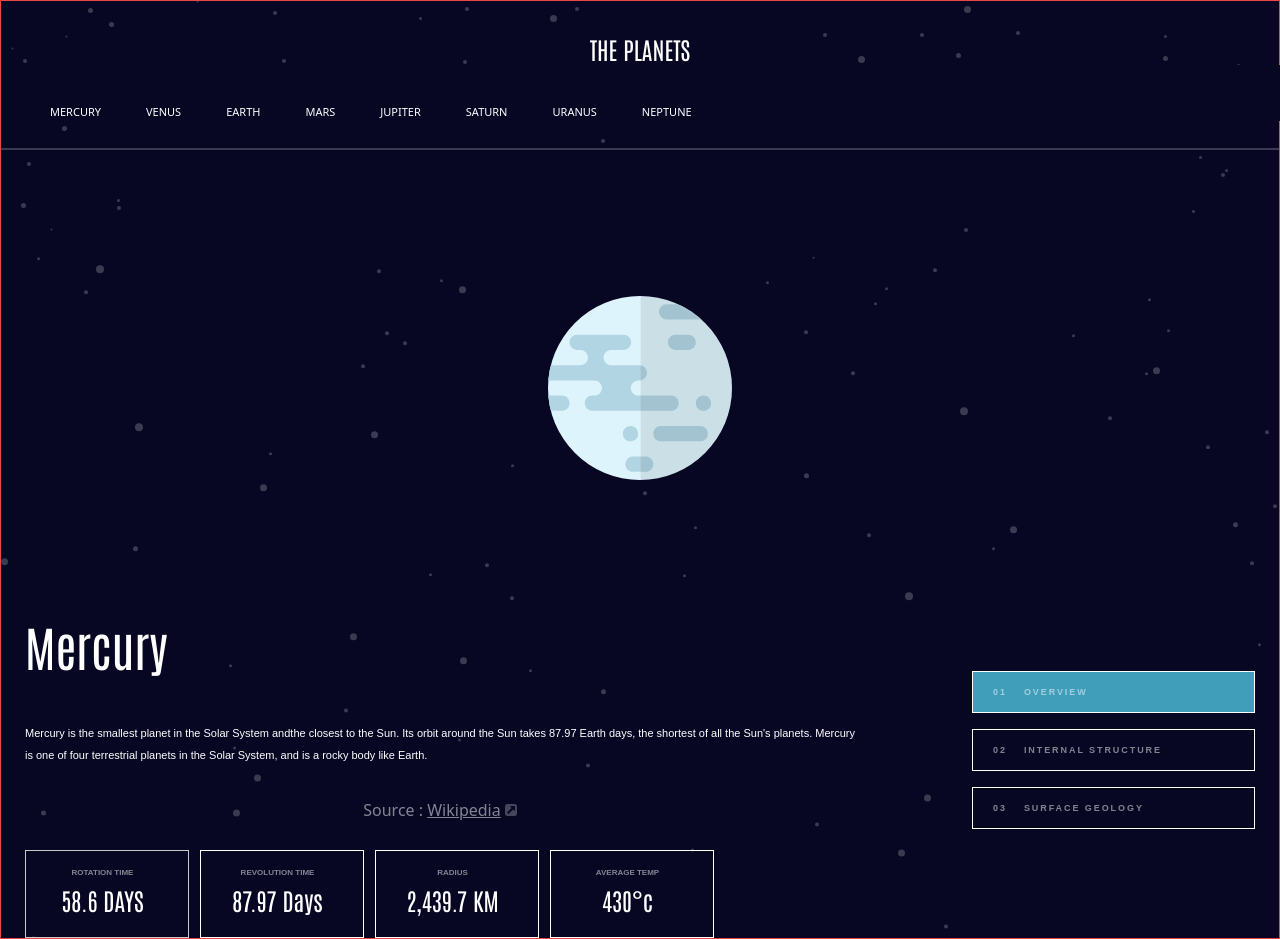
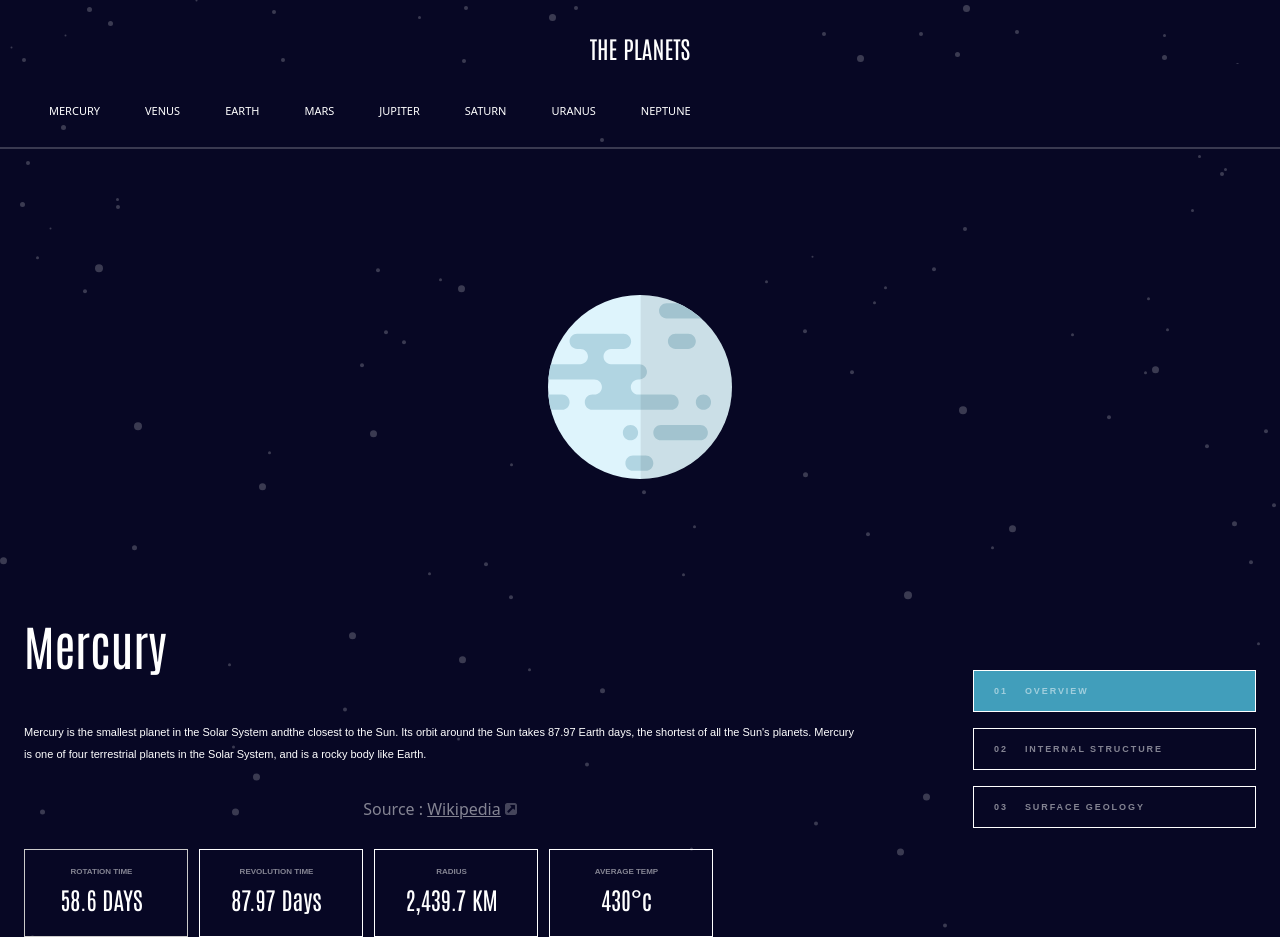
Before and after one commit to dlkokhta/planets-fact-site, a React (Vite) app: page /main/mercury in a window 1280 px wide. Built offline with nearby package versions, Linux system fonts and the light colour scheme.

Commit message:
i left a red line around the border and corrected it

```diff
--- a/src/App.jsx
+++ b/src/App.jsx
@@ -7,7 +7,7 @@ function App() {
   const [screenSizeProp, setScreenSizeProps] = useState("");
   return (
     <div className="reset ">
-      <div className=" bg-image w-screen min-h-screen border border-red-500 ">
+      <div className=" bg-image w-screen min-h-screen ">
         <MainNavigation screenSizeProp={screenSizeProp} />
 
         <Routes>
```
